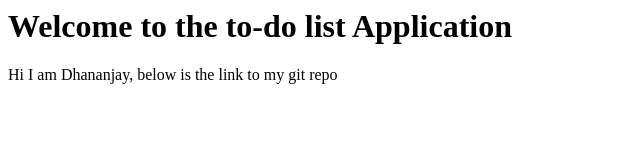
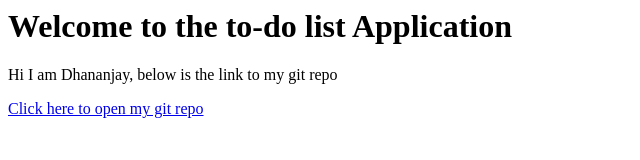
Before and after one commit to dhananjayshinkar/todo_2017Fall, a plain HTML site: page index.html in a window 1280 px wide. Shown: the whole page, without its empty margins (0-640 px from the left). Drawn offline with Linux system fonts and the light colour scheme.

Commit message:
Added href for git

```diff
--- a/index.html
+++ b/index.html
@@ -3,6 +3,6 @@
 	<body>
 		<h1> Welcome to the to-do list Application</h1>
 		<p>Hi I am Dhananjay, below is the link to my git repo </p>
-
+		<a href="https://github.com/dhananjayshinkar/todo_2017Fall.git">Click here to open my git repo</a>
 	</body>
 </html>
```
